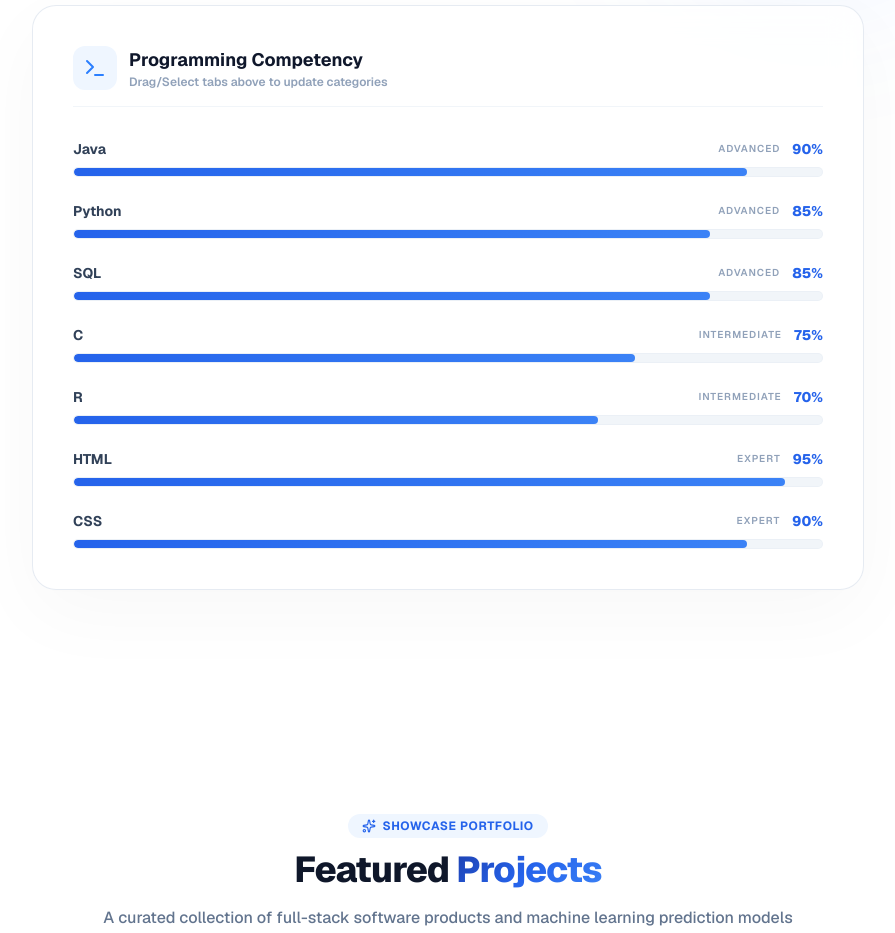
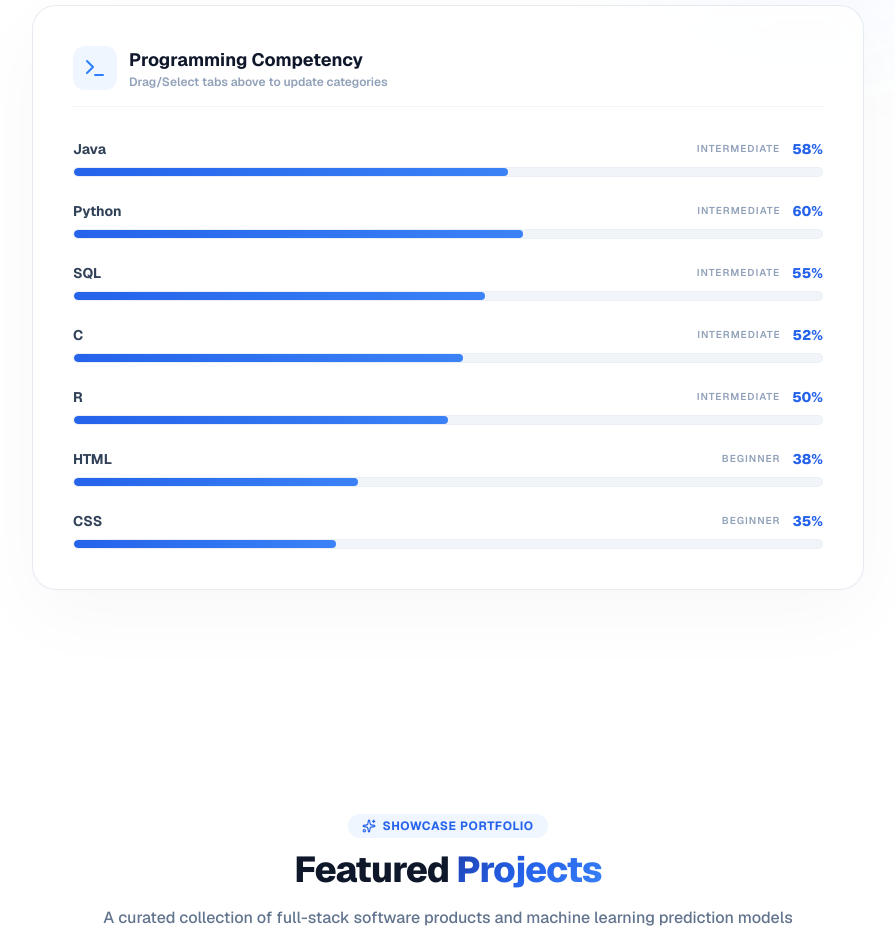
Before and after one commit to mohithh-14/portfolio, a Next.js app: page / in a window 1280 px wide. Shown: the part 2660-3593 px from the top of the page, without its empty margins (192-1087 px from the left). Built offline with nearby package versions, Linux system fonts and the light colour scheme.

Commit message:
Set web-related and framework skills to beginner level and others to intermediate

```diff
--- a/src/components/sections/skills.tsx
+++ b/src/components/sections/skills.tsx
@@ -13,13 +13,13 @@ export default function Skills() {
       title: "Programming",
       icon: Terminal,
       skills: [
-        { name: "Java", percentage: 90, level: "Advanced" },
-        { name: "Python", percentage: 85, level: "Advanced" },
-        { name: "SQL", percentage: 85, level: "Advanced" },
-        { name: "C", percentage: 75, level: "Intermediate" },
-        { name: "R", percentage: 70, level: "Intermediate" },
-        { name: "HTML", percentage: 95, level: "Expert" },
-        { name: "CSS", percentage: 90, level: "Expert" },
+        { name: "Java", percentage: 58, level: "Intermediate" },
+        { name: "Python", percentage: 60, level: "Intermediate" },
+        { name: "SQL", percentage: 55, level: "Intermediate" },
+        { name: "C", percentage: 52, level: "Intermediate" },
+        { name: "R", percentage: 50, level: "Intermediate" },
+        { name: "HTML", percentage: 38, level: "Beginner" },
+        { name: "CSS", percentage: 35, level: "Beginner" },
       ],
       color: "text-blue-500 bg-blue-50",
     },
@@ -28,9 +28,9 @@ export default function Skills() {
       title: "Frameworks",
       icon: Code2,
       skills: [
-        { name: "Spring Boot", percentage: 85, level: "Advanced" },
-        { name: "React 19", percentage: 85, level: "Advanced" },
-        { name: "JPA / Hibernate", percentage: 85, level: "Advanced" },
+        { name: "Spring Boot", percentage: 38, level: "Beginner" },
+        { name: "React 19", percentage: 35, level: "Beginner" },
+        { name: "JPA / Hibernate", percentage: 32, level: "Beginner" },
       ],
       color: "text-indigo-500 bg-indigo-50",
     },
@@ -39,13 +39,13 @@ export default function Skills() {
       title: "Libraries & Tools",
       icon: Library,
       skills: [
-        { name: "Pandas", percentage: 85, level: "Advanced" },
-        { name: "NumPy", percentage: 85, level: "Advanced" },
-        { name: "Scikit-Learn", percentage: 80, level: "Advanced" },
-        { name: "Matplotlib", percentage: 80, level: "Advanced" },
-        { name: "Seaborn", percentage: 80, level: "Advanced" },
-        { name: "Tableau", percentage: 75, level: "Intermediate" },
-        { name: "Qlik", percentage: 70, level: "Intermediate" },
+        { name: "Pandas", percentage: 58, level: "Intermediate" },
+        { name: "NumPy", percentage: 58, level: "Intermediate" },
+        { name: "Scikit-Learn", percentage: 55, level: "Intermediate" },
+        { name: "Matplotlib", percentage: 52, level: "Intermediate" },
+        { name: "Seaborn", percentage: 52, level: "Intermediate" },
+        { name: "Tableau", percentage: 55, level: "Intermediate" },
+        { name: "Qlik", percentage: 50, level: "Intermediate" },
       ],
       color: "text-cyan-500 bg-cyan-50",
     },
@@ -54,8 +54,8 @@ export default function Skills() {
       title: "Databases",
       icon: Database,
       skills: [
-        { name: "MySQL", percentage: 85, level: "Advanced" },
-        { name: "H2 Database", percentage: 80, level: "Advanced" },
+        { name: "MySQL", percentage: 58, level: "Intermediate" },
+        { name: "H2 Database", percentage: 52, level: "Intermediate" },
       ],
       color: "text-sky-500 bg-sky-50",
     },
```
